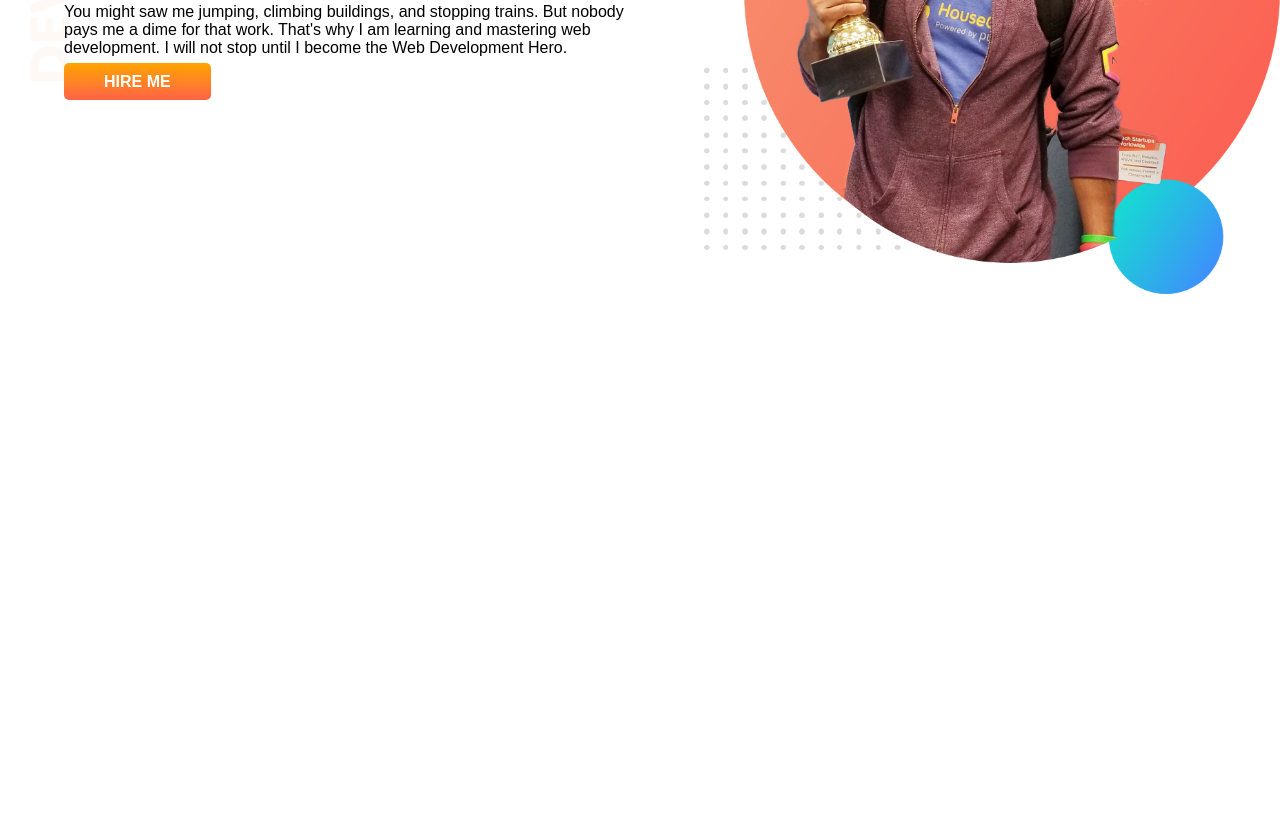
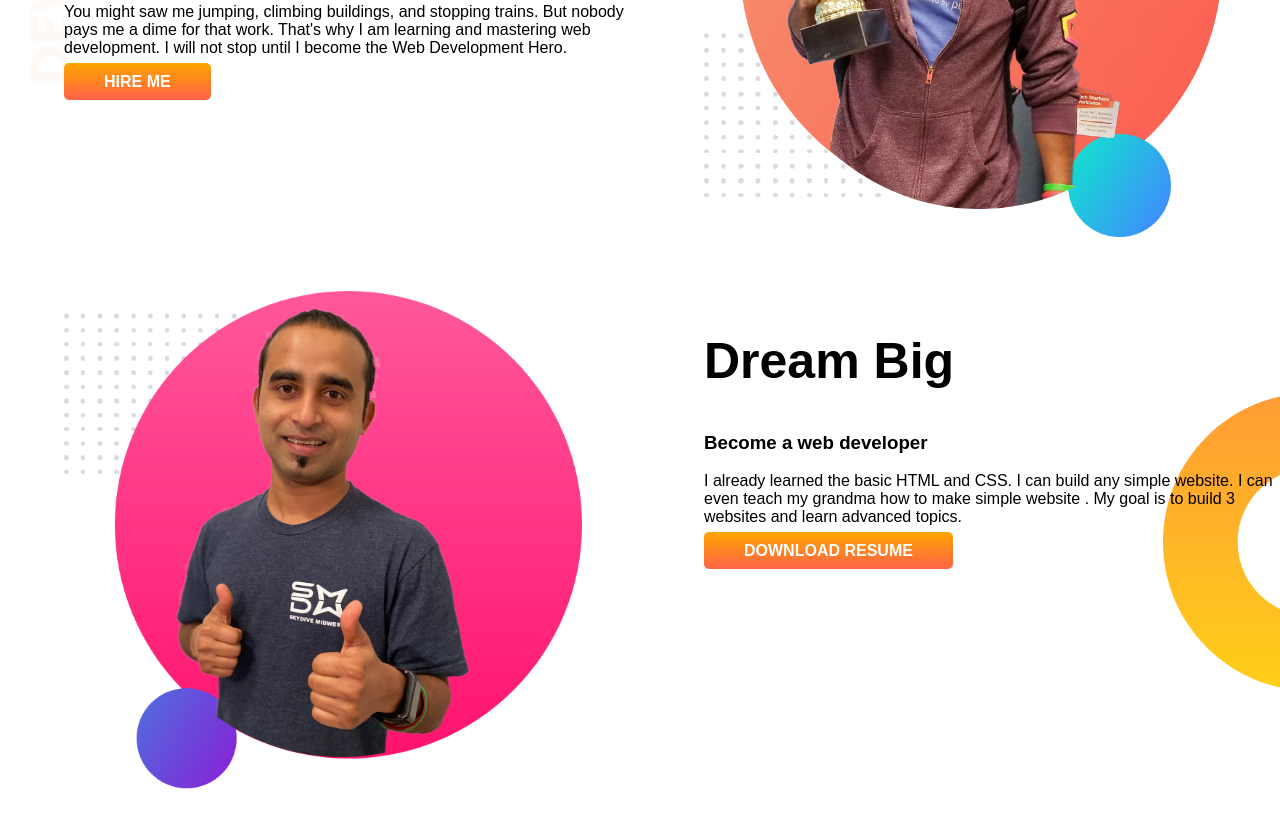
Before and after one commit to Nituchakma/developer-portfolio, a plain HTML site: page index.html in a window 1280 px wide. Shown: the part 296-1124 px from the top of the page. Before the commit the page ends 800 px from the top, so only its background shows below. Drawn offline with Linux system fonts and the light colour scheme.

Commit message:
dream added

```diff
--- a/index.html
+++ b/index.html
@@ -29,6 +29,21 @@
             <img src="images/jhankar.png" alt="">
         </div>
     </section>
+    <section class="dream-big">
+        <div class="half-width">
+            <img src="images/jhankar2.png" alt="">
+        </div>
+        <div class="half-width">
+            <h1>Dream Big</h1>
+            <h3>Become a web developer</h3>
+            <p>I already learned the basic HTML and CSS. I can build any simple website. I can even teach my grandma
+                how
+                to make simple website . My goal is to build 3 websites and learn advanced topics.</p>
+            <a class="link-button" target="_blank" href="">DOWNLOAD RESUME</a>
+        </div>
+    </section>
+
+    </section>
 </body>
 
 </html>
--- a/style.css
+++ b/style.css
@@ -13,6 +13,7 @@ h1 {
 
 section {
     display: flex;
+    margin-bottom: 50px;
 }
 
 .half-width {
@@ -21,7 +22,7 @@ section {
 }
 
 .half-width img {
-    width: 100%;
+    width: 90%;
 }
 
 .link-button {
@@ -37,3 +38,9 @@ section {
     background-image: url(images/top-banner.png);
     background-repeat: no-repeat;
 }
+
+.dream-big {
+    background-image: url(images/dream-bg.png);
+    background-repeat: no-repeat;
+    background-position: right;
+}
```
